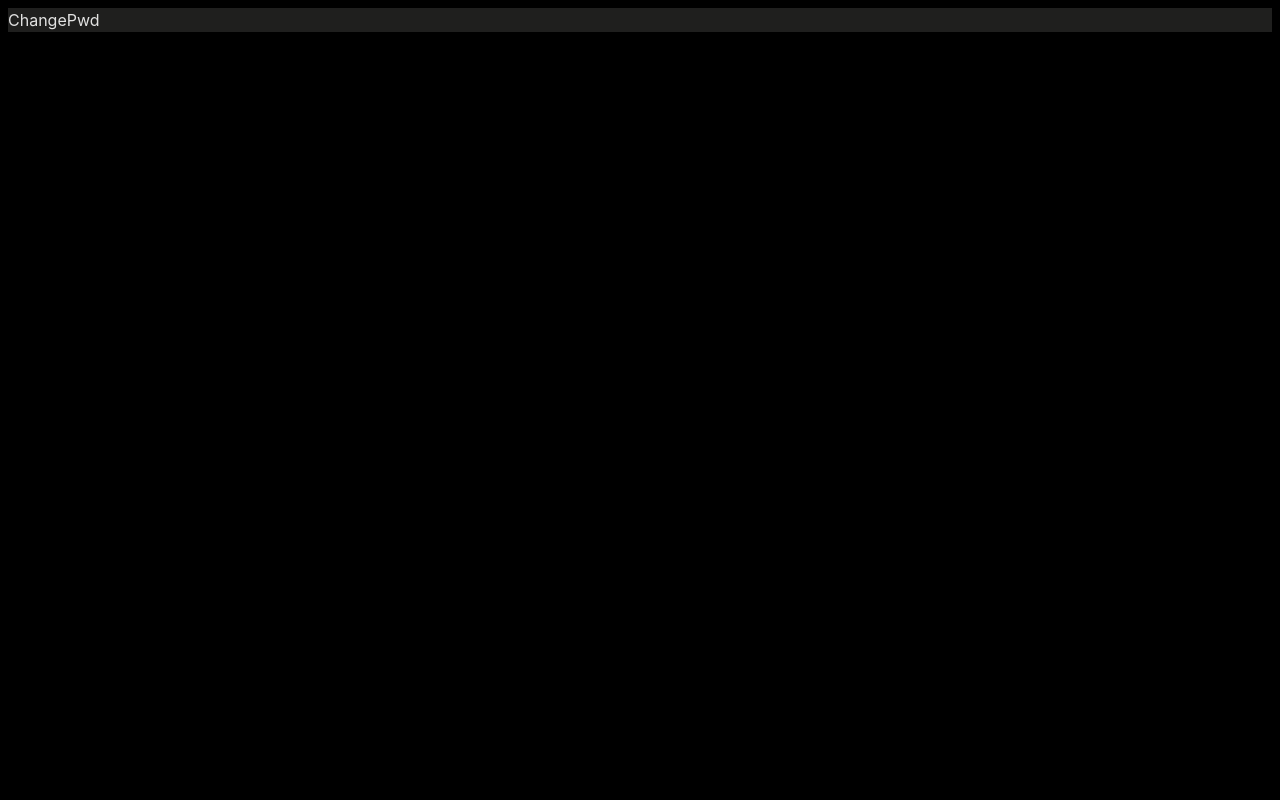
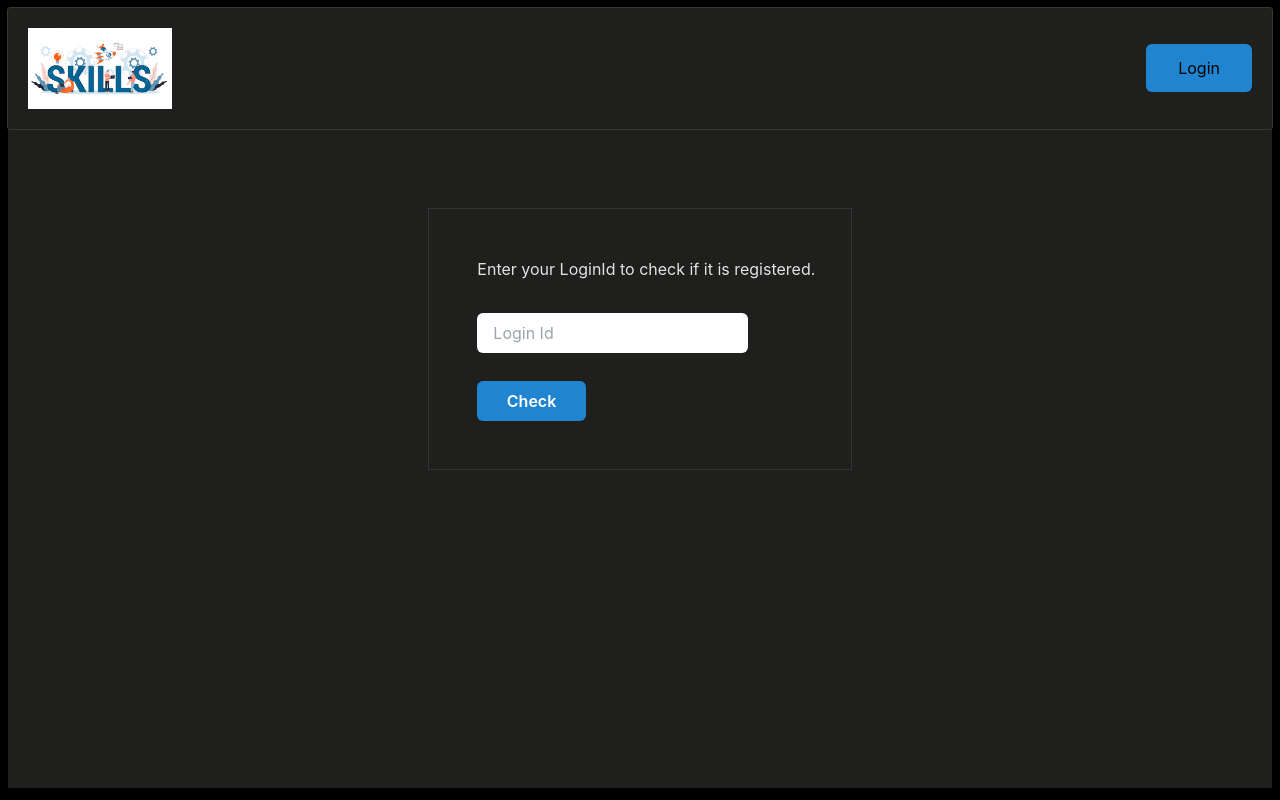
Before and after one commit to madhoora-mohan/edutech-mayo, a React (Vite) app: page /ChangePwd in a window 1280 px wide. Built offline with nearby package versions, Linux system fonts and the light colour scheme.

Commit message:
added changepwd page

```diff
--- a/src/pages/ChangePwd.tsx
+++ b/src/pages/ChangePwd.tsx
@@ -1,7 +1,64 @@
 import React from "react";
+import { useState } from "react";
+import LandingNav from "../components/LandingNav";
 
 const ChangePwd = () => {
-  return <div>ChangePwd</div>;
+  const [error, setError] = useState("");
+
+  type LoginFormState = {
+    loginid: string;
+  };
+
+  const [formState, setFormState] = useState<LoginFormState>({
+    loginid: "",
+  });
+
+  const handleChange = (event: React.ChangeEvent<HTMLInputElement>): void => {
+    const { name, value } = event.target;
+    setFormState({ ...formState, [name]: value });
+  };
+
+  const handleSubmit = async (e: any) => {
+    e.preventDefault();
+    console.log("Submitting ChangePwd form:", formState);
+  };
+  return (
+    <div className="h-[97.5vh]">
+      <LandingNav />
+      <div className="flex justify-center">
+        <div className="w-1/3 outline outline-1 outline-[#343434] p-4 m-20">
+          <h3 className="text-base pl-8 pt-8">
+            Enter your LoginId to check if it is registered.
+          </h3>
+          <form
+            onSubmit={handleSubmit}
+            className="flex flex-col gap-7 p-8 pl-8"
+          >
+            <input
+              type="text"
+              placeholder="Login Id"
+              name="loginid"
+              onChange={handleChange}
+              value={formState.loginid}
+              required
+              className="w-5/6 h-10 bg-white text-black rounded-md pl-4"
+            />
+            <button
+              type="submit"
+              className="w-2/6 h-10  outline-none text-white font-semibold rounded-md px-6 bg-[#2084D0] hover:bg-[#2089F9]"
+            >
+              Check
+            </button>
+          </form>
+          {error && (
+            <div className="w-1/5 bg-red-400 text-white font-semibold text-sm">
+              {error}
+            </div>
+          )}
+        </div>
+      </div>
+    </div>
+  );
 };
 
 export default ChangePwd;
--- a/src/pages/Login.tsx
+++ b/src/pages/Login.tsx
@@ -1,21 +1,65 @@
 import { Link } from "react-router-dom";
+import { useState } from "react";
 import LandingNav from "../components/LandingNav";
 
 const Login = () => {
+  const [error, setError] = useState("");
+
+  type LoginFormState = {
+    loginid: string;
+    password: string;
+  };
+
+  const [formState, setFormState] = useState<LoginFormState>({
+    loginid: "",
+    password: "",
+  });
+
+  const handleChange = (event: React.ChangeEvent<HTMLInputElement>): void => {
+    const { name, value } = event.target;
+    setFormState({ ...formState, [name]: value });
+  };
+
+  const handleSubmit = async (e: any) => {
+    e.preventDefault();
+    console.log("Submitting login form:", formState);
+  };
+
   return (
     <>
       <LandingNav />
       <div className="h-[78vh] flex flex-col items-start p-10 gap-6">
-        <form className="w-2/5 flex flex-col items-start justify-center gap-2 p-16 pb-10 outline outline-[#373737] outline-1">
+        <form
+          onSubmit={handleSubmit}
+          className="w-2/5 flex flex-col items-start justify-center gap-2 p-16 pb-10 outline outline-[#373737] outline-1"
+        >
           <input
+            type="text"
             placeholder="Login Id"
-            className="w-full h-10 bg-white rounded-md pl-4"
-          ></input>
+            name="loginid"
+            onChange={handleChange}
+            value={formState.loginid}
+            required
+            className="w-full h-10 bg-white text-black rounded-md pl-4"
+          />
           <input
+            type="password"
             placeholder="Password"
-            className="w-full h-10 bg-white rounded-md pl-4"
-          ></input>
-          <button className="h-10 outline-none mt-4 text-white font-semibold rounded-md px-6 bg-[#2084D0] hover:bg-[#2089F9]">
+            name="password"
+            onChange={handleChange}
+            value={formState.password}
+            required
+            className="w-full h-10 bg-white text-black rounded-md pl-4"
+          />
+          {error && (
+            <div className="w-3/5 bg-red-400 text-white font-semibold text-sm">
+              {error}
+            </div>
+          )}
+          <button
+            type="submit"
+            className="h-10 outline-none mt-4 text-white font-semibold rounded-md px-6 bg-[#2084D0] hover:bg-[#2089F9]"
+          >
             Login
           </button>
         </form>
```
